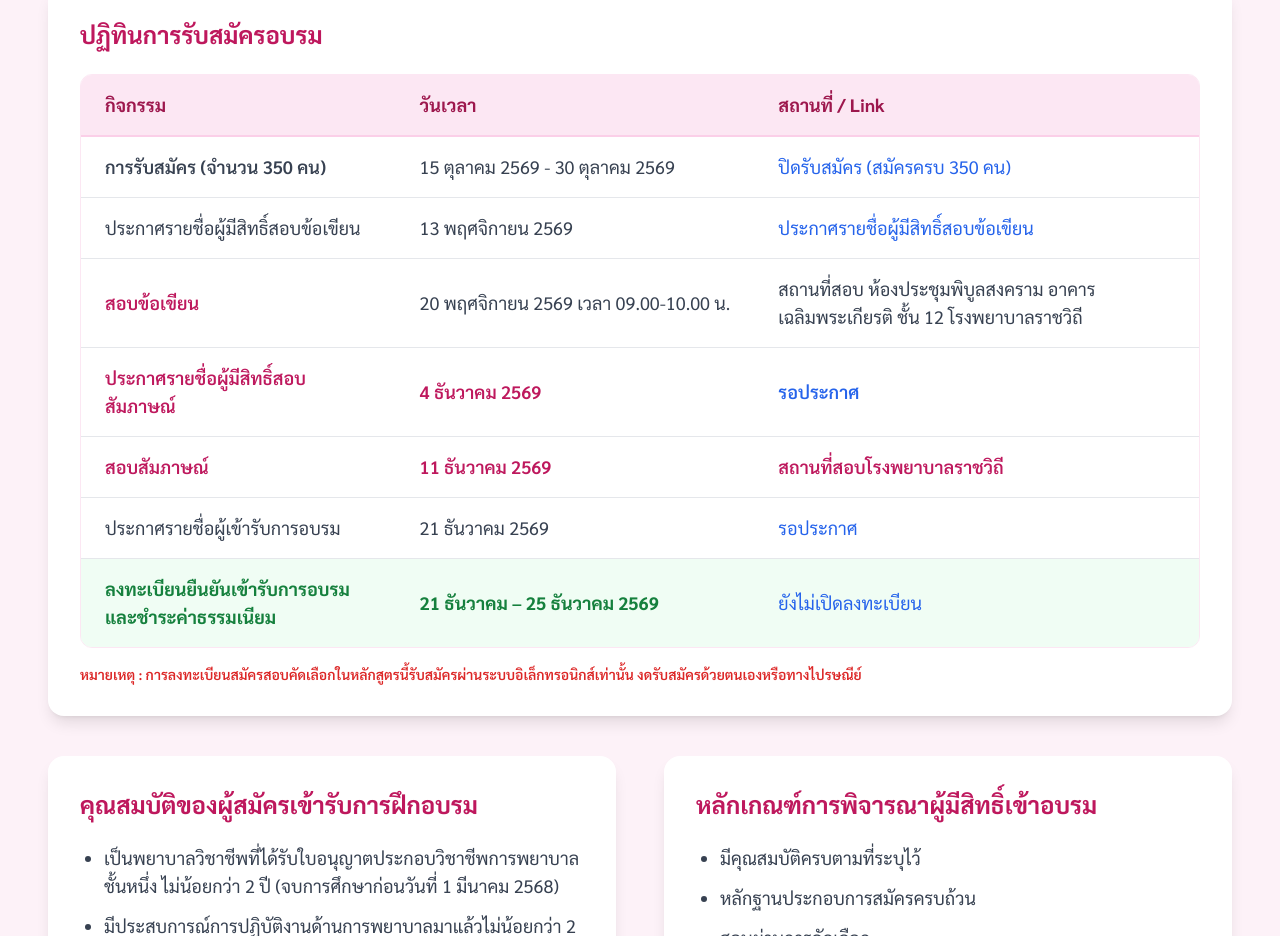
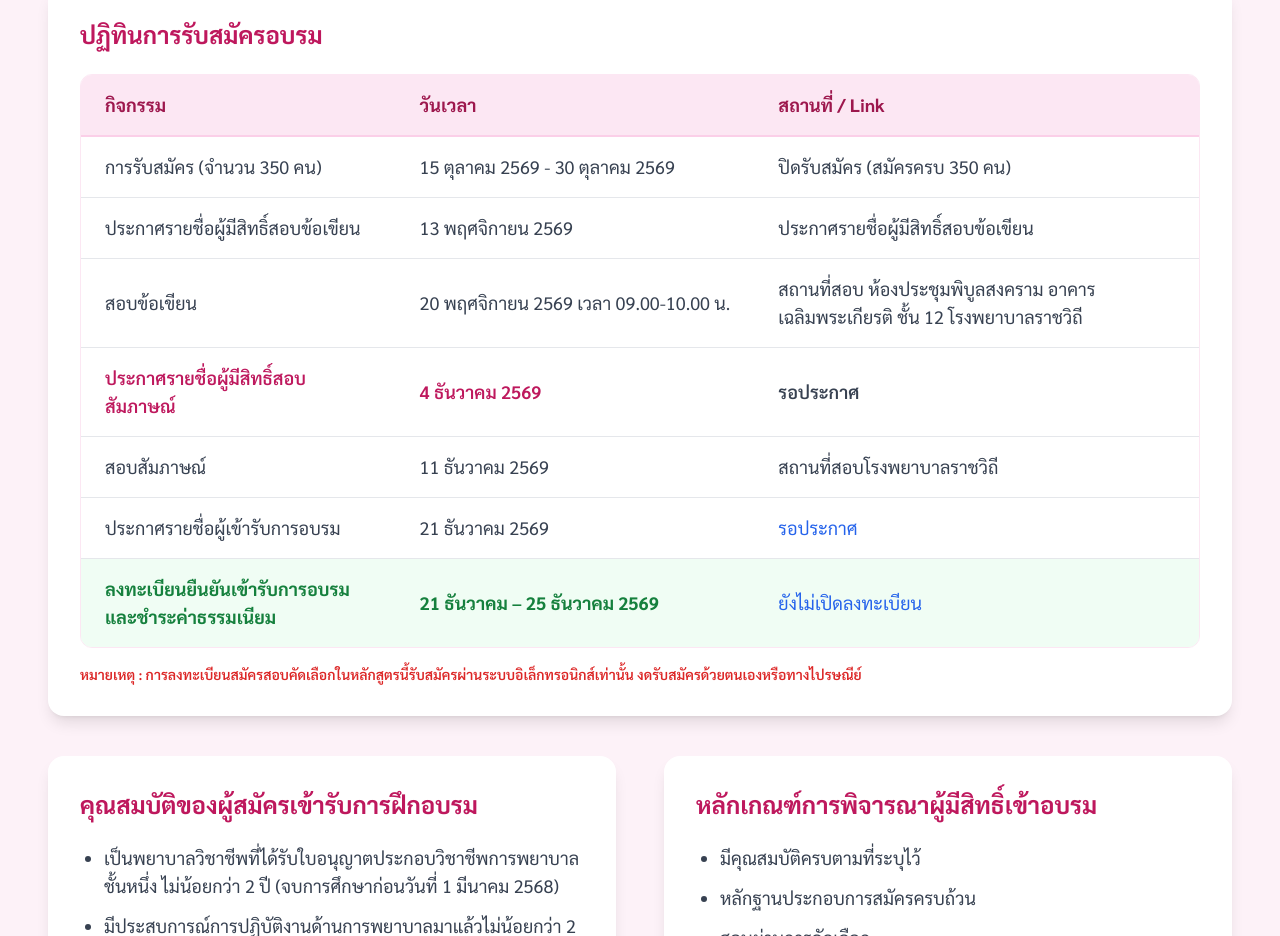
Before and after one commit to Nattachai534/courses, a plain HTML site: page hemodialysis.html in a window 1280 px wide. Shown: the part 880-1816 px from the top of the page. Drawn offline with nearby package versions, Linux system fonts and the light colour scheme.

Commit message:
Update hemodialysis.html

```diff
--- a/hemodialysis.html
+++ b/hemodialysis.html
@@ -73,21 +73,21 @@
                     </thead>
                     <tbody class="divide-y divide-gray-200 text-gray-700 text-base md:text-lg">
                         <tr class="hover:bg-pink-50 transition duration-150">
-                            <td class="px-6 py-4 font-semibold">การรับสมัคร (จำนวน 350 คน)</td>
+                            <td class="px-6 py-4">การรับสมัคร (จำนวน 350 คน)</td>
                             <td class="px-6 py-4 whitespace-nowrap">15 ตุลาคม 2569 - 30 ตุลาคม 2569</td>
                             <td class="px-6 py-4">
-                                <a text="https://edunursing.rajavithi.go.th/" target="_blank" class="text-blue-600 hover:text-blue-800 hover:underline break-all">ปิดรับสมัคร (สมัครครบ 350 คน)</a>
+                                <a text="https://edunursing.rajavithi.go.th/" target="_blank" class="text-black-600 hover:text-blue-800 hover:underline break-all">ปิดรับสมัคร (สมัครครบ 350 คน)</a>
                             </td>
                         </tr>
                         <tr class="hover:bg-pink-50 transition duration-150">
                             <td class="px-6 py-4">ประกาศรายชื่อผู้มีสิทธิ์สอบข้อเขียน</td>
                             <td class="px-6 py-4 whitespace-nowrap">13 พฤศจิกายน 2569</td>
                             <td class="px-6 py-4">
-                                <a href="https://edunursing.rajavithi.go.th/index.php/file/preview/c2F5cndtc1BacUQ4Nm9Rbk1qWEY2amFKN1NoLzc0NUxhNk9SSmEzOWkvY1RCNzZRQ09YSnB5VGlGbjBuZjgybmNISlRBZGVmZCtlWVVRc2dLSk5tOUQ2ZkZnaXhVSGZFRGtvUnAxK0IyNGs9" target="_blank" class="text-blue-600 hover:text-blue-800 hover:underline break-all">ประกาศรายชื่อผู้มีสิทธิ์สอบข้อเขียน</a>
+                                <a href="https://edunursing.rajavithi.go.th/index.php/file/preview/c2F5cndtc1BacUQ4Nm9Rbk1qWEY2amFKN1NoLzc0NUxhNk9SSmEzOWkvY1RCNzZRQ09YSnB5VGlGbjBuZjgybmNISlRBZGVmZCtlWVVRc2dLSk5tOUQ2ZkZnaXhVSGZFRGtvUnAxK0IyNGs9" target="_blank" class="text-black-600 hover:text-blue-800 hover:underline break-all">ประกาศรายชื่อผู้มีสิทธิ์สอบข้อเขียน</a>
                             </td>
                         </tr>
                         <tr class="hover:bg-pink-50 transition duration-150">
-                            <td class="px-6 py-4 text-pink-700 font-semibold">สอบข้อเขียน</td>
+                            <td class="px-6 py-4 text-black-700">สอบข้อเขียน</td>
                             <td class="px-6 py-4 whitespace-nowrap">20 พฤศจิกายน 2569 เวลา 09.00-10.00 น.</td>
                             <td class="px-6 py-4 text-black-700 ">สถานที่สอบ ห้องประชุมพิบูลสงคราม อาคารเฉลิมพระเกียรติ ชั้น 12 โรงพยาบาลราชวิถี</td>
                         </tr>
@@ -95,13 +95,13 @@
                             <td class="px-6 py-4 text-pink-700 font-semibold">ประกาศรายชื่อผู้มีสิทธิ์สอบสัมภาษณ์</td>
                             <td class="px-6 py-4 whitespace-nowrap text-pink-700 font-semibold">4 ธันวาคม 2569</td>
                             <td class="px-6 py-4">
-                                <a text="#" target="_blank" class="text-blue-600 hover:text-blue-800 font-semibold hover:underline break-all">รอประกาศ</a>
+                                <a text="#" target="_blank" class="text-black-600 hover:text-blue-800 font-semibold hover:underline break-all">รอประกาศ</a>
                             </td>
                         </tr>
                         <tr class="hover:bg-pink-50 transition duration-150">
-                            <td class="px-6 py-4 text-pink-700 font-semibold">สอบสัมภาษณ์</td>
-                            <td class="px-6 py-4 whitespace-nowrap text-pink-700 font-semibold">11 ธันวาคม 2569</td>
-                            <td class="px-6 py-4 text-pink-700 font-semibold">สถานที่สอบโรงพยาบาลราชวิถี</td>
+                            <td class="px-6 py-4 text-black-700">สอบสัมภาษณ์</td>
+                            <td class="px-6 py-4 whitespace-nowrap text-black-700">11 ธันวาคม 2569</td>
+                            <td class="px-6 py-4 text-black-700">สถานที่สอบโรงพยาบาลราชวิถี</td>
                         </tr>
                         <tr class="hover:bg-pink-50 transition duration-150">
                             <td class="px-6 py-4">ประกาศรายชื่อผู้เข้ารับการอบรม</td>
```
